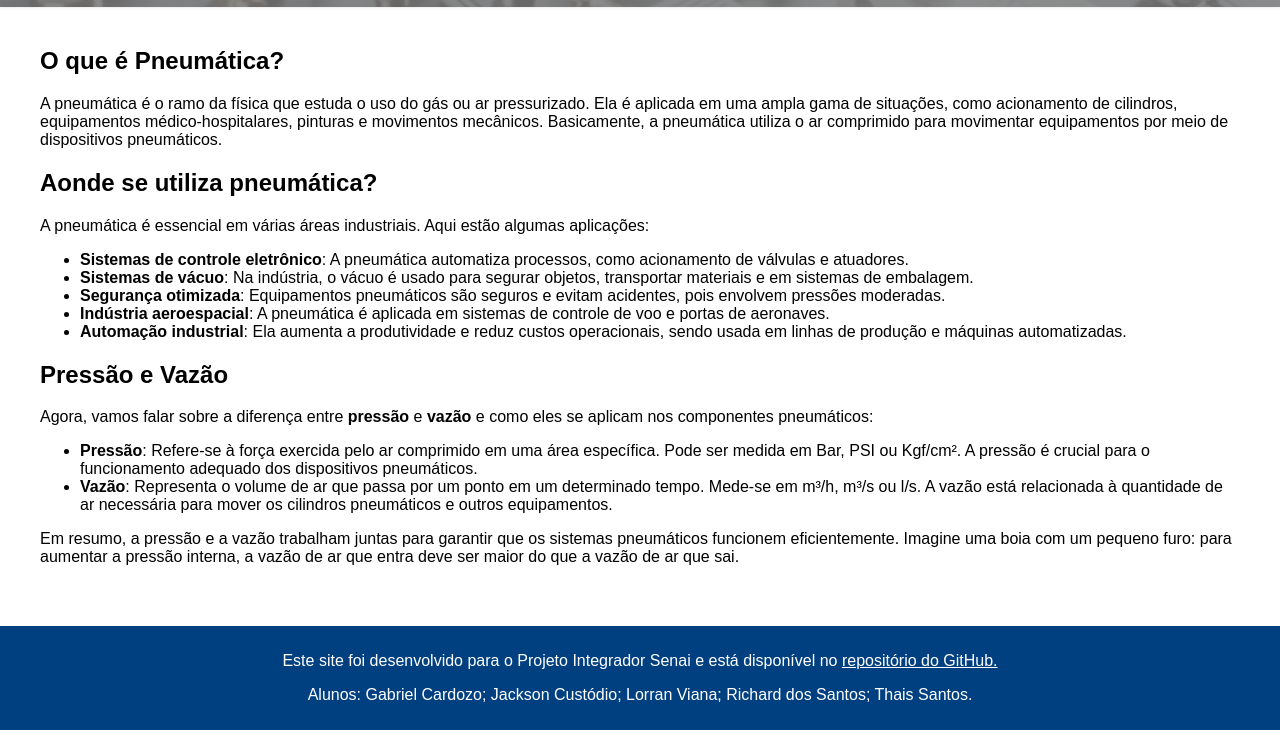
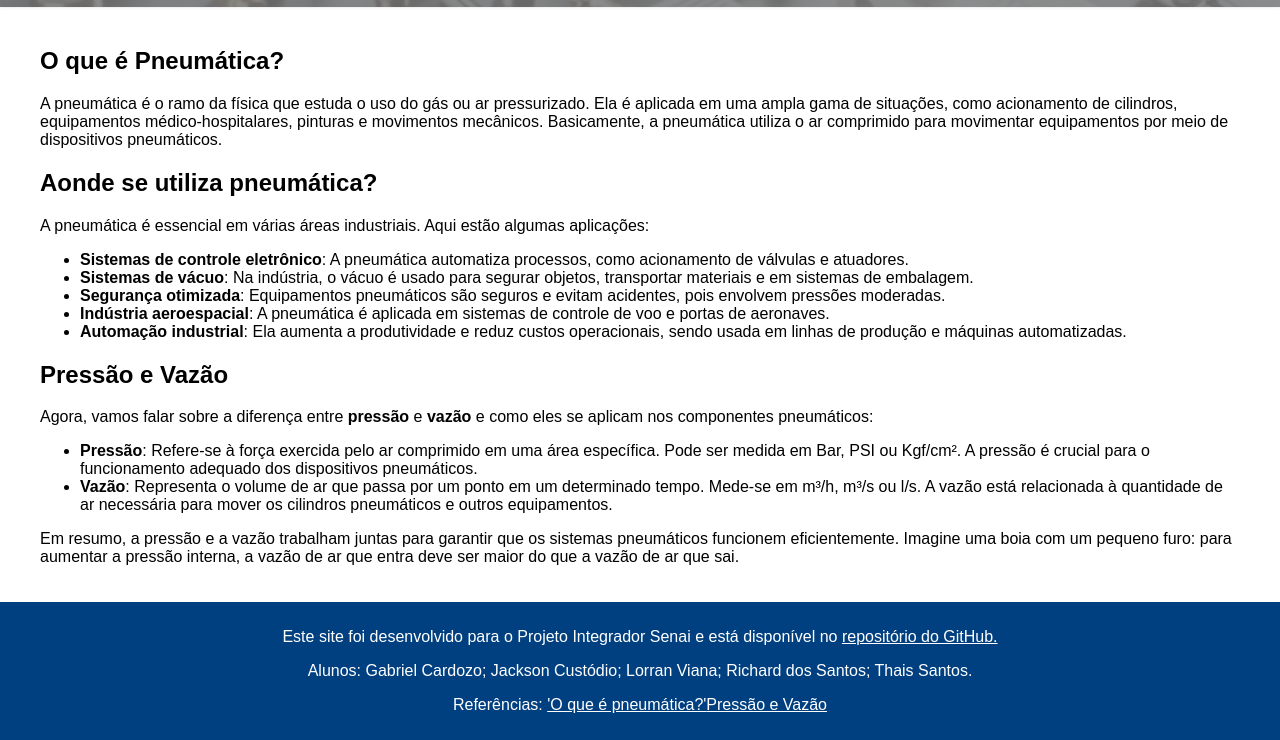
Before and after one commit to HiroNi9/pneumatech, a plain HTML site: page index.html in a window 1280 px wide. Shown: the part 70-810 px from the top of the page. Drawn offline with Linux system fonts and the light colour scheme.

Commit message:
Update index.html
Adição de referências no rodapé

```diff
--- a/index.html
+++ b/index.html
@@ -78,6 +78,7 @@
     <footer>
         <p>Este site foi desenvolvido para o Projeto Integrador Senai e está disponível no <a href="https://github.com/HiroNi9/pneumatech">repositório do GitHub.</a></p>
 	<p>Alunos: Gabriel Cardozo; Jackson Custódio; Lorran Viana; Richard dos Santos; Thais Santos.</p>
+	<p>Referências: <a href="https://www.nepin.com.br/blog/solucoes-industriais/sistema-pneumatico-o-que-e-e-como-ele-funciona/">'O que é pneumática?'</a><a href="https://drausuisse.com.br/blog/relacao-vazao-x-pressao-em-sistemas-hidraulicos-voce-sabe-o-que-e/">Pressão e Vazão</a></p>
     </footer>
 </body>
 </html>
```
